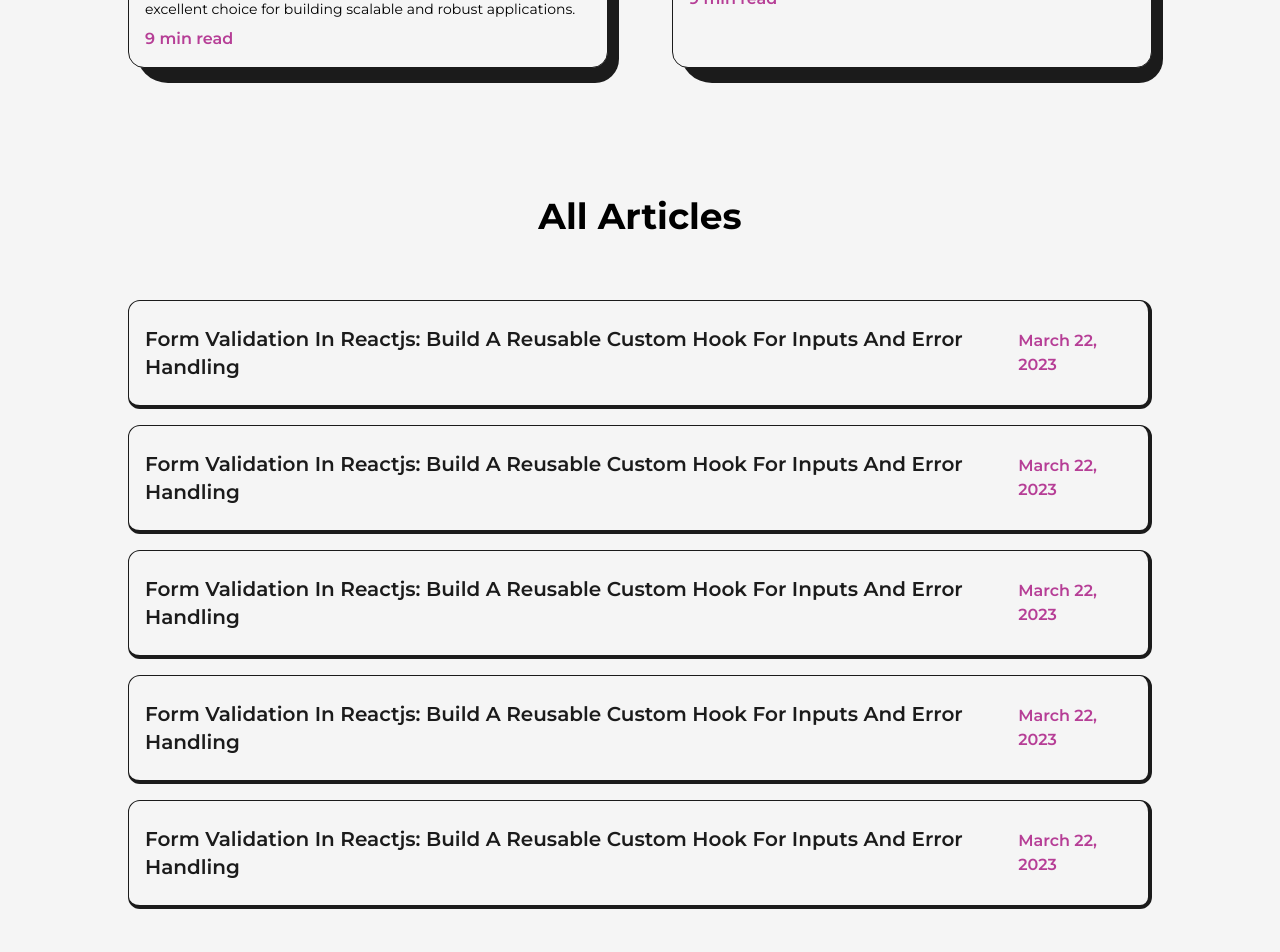
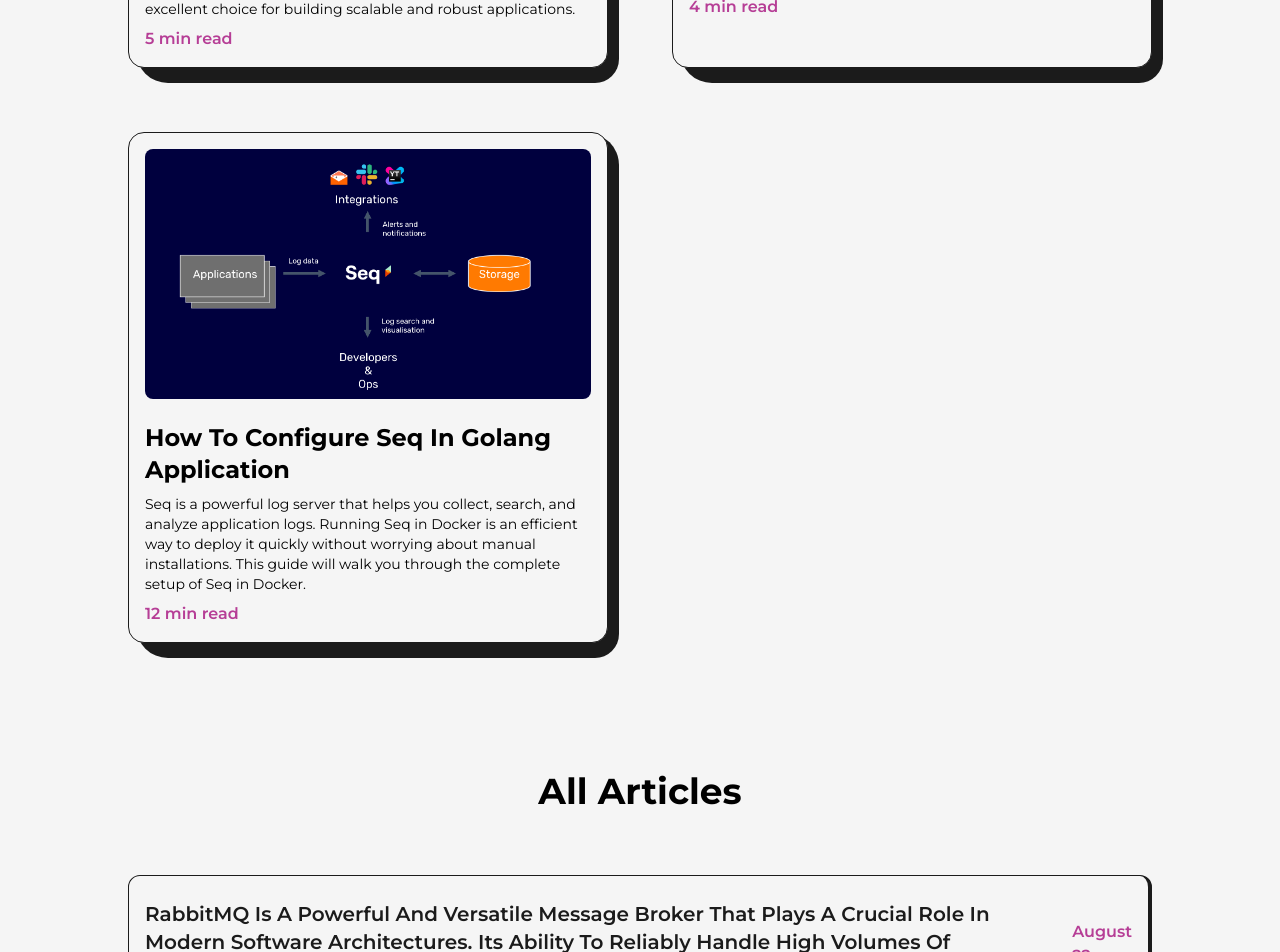
Before and after one commit to DrCodeNinja/MyProtfolio, a Next.js app: page /articles in a window 1280 px wide. Shown: the part 860-1812 px from the top of the page. Built offline with nearby package versions, Linux system fonts and the light colour scheme.

Commit message:
Dasun_09_02|13_37

```diff
--- a/src/pages/articles.js
+++ b/src/pages/articles.js
@@ -5,8 +5,8 @@
 import Link from "next/link";
 import React, { useRef } from "react";
 import article1 from "../../public/images/articles/rabitmq.jpg";
-import article2 from "../../public/images/articles/create loading screen in react js.jpg";
-import article3 from "../../public/images/articles/create modal component in react using react portals.png";
+import article2 from "../../public/images/articles/nestjs.jpg";
+import article3 from "../../public/images/articles/seq.png";
 import article4 from "../../public/images/articles/form validation in reactjs using custom react hook.png";
 import article5 from "../../public/images/articles/smooth scrolling in reactjs.png";
 import { motion, useMotionValue } from "framer-motion";
@@ -118,17 +118,25 @@
             <FeaturedArticles
               title="This guide provides step-by-step instructions to install RabbitMQ on various platforms"
               summary="RabbitMQ is a powerful and versatile message broker that plays a crucial role in modern software architectures. Its ability to reliably handle high volumes of messages, support flexible routing, and integrate with various protocols makes it an excellent choice for building scalable and robust applications."
-              time="9 min read"
-              link={"/"}
+              time="5 min read"
+              link={
+                "https://github.com/DrCodeNinja/RabbitMQ-Comprehensive-Guide"
+              }
               img={article1}
             />
             <FeaturedArticles
-              title="Build A Custom Pagination Component In Reactjs From Scratch"
-              summary="Learn how to build a custom pagination component in ReactJS from scratch.
-            Follow this step-by-step guide to integrate Pagination component in your ReactJS project."
-              time="9 min read"
-              link={"/"}
+              title="Guide for installation of NestJS on your local machine"
+              summary="NestJS provides a modern, robust framework for building scalable and maintainable server-side applications in Node.js. Its combination of TypeScript, modular architecture, and a vibrant ecosystem makes it an excellent choice for developers at all levels."
+              time="4 min read"
+              link={"https://github.com/DrCodeNinja/NestJS-Comprehensive-Guide"}
               img={article2}
+            />
+            <FeaturedArticles
+              title="How to Configure Seq in Golang Application"
+              summary="Seq is a powerful log server that helps you collect, search, and analyze application logs. Running Seq in Docker is an efficient way to deploy it quickly without worrying about manual installations. This guide will walk you through the complete setup of Seq in Docker."
+              time="12 min read"
+              link={"https://github.com/DrCodeNinja/How-Setup-Seq-In-Golang"}
+              img={article3}
             />
           </ul>
           <h2 className="w-full my-16 mt-32 text-4xl font-bold text-center">
@@ -137,42 +145,28 @@
           <ul>
             <Articles
               title={
-                "Form Validation In Reactjs: Build A Reusable Custom Hook For Inputs And Error Handling"
+                "RabbitMQ is a powerful and versatile message broker that plays a crucial role in modern software architectures. Its ability to reliably handle high volumes of messages, support flexible routing, and integrate with various protocols makes it an excellent choice for building scalable and robust applications."
               }
-              date={"March 22, 2023"}
-              link={"/"}
-              img={article3}
+              date={"August 22, 2024"}
+              link={
+                "https://github.com/DrCodeNinja/RabbitMQ-Comprehensive-Guide"
+              }
+              img={article1}
             />
             <Articles
               title={
-                "Form Validation In Reactjs: Build A Reusable Custom Hook For Inputs And Error Handling"
+                "NestJS provides a modern, robust framework for building scalable and maintainable server-side applications in Node.js. Its combination of TypeScript, modular architecture, and a vibrant ecosystem makes it an excellent choice for developers at all levels."
               }
-              date={"March 22, 2023"}
-              link={"/"}
-              img={article4}
+              date={"August 26, 2024"}
+              link={"https://github.com/DrCodeNinja/NestJS-Comprehensive-Guide"}
+              img={article2}
             />
             <Articles
               title={
-                "Form Validation In Reactjs: Build A Reusable Custom Hook For Inputs And Error Handling"
+                "Seq is a powerful log server that helps you collect, search, and analyze application logs. Running Seq in Docker is an efficient way to deploy it quickly without worrying about manual installations. This guide will walk you through the complete setup of Seq in Docker."
               }
-              date={"March 22, 2023"}
-              link={"/"}
-              img={article5}
-            />
-            <Articles
-              title={
-                "Form Validation In Reactjs: Build A Reusable Custom Hook For Inputs And Error Handling"
-              }
-              date={"March 22, 2023"}
-              link={"/"}
-              img={article3}
-            />
-            <Articles
-              title={
-                "Form Validation In Reactjs: Build A Reusable Custom Hook For Inputs And Error Handling"
-              }
-              date={"March 22, 2023"}
-              link={"/"}
+              date={"August 26, 2024"}
+              link={"https://github.com/DrCodeNinja/How-Setup-Seq-In-Golang"}
               img={article3}
             />
           </ul>
```
Also changed, not shown: public/images/articles/nestjs.jpg (added), public/images/articles/seq.png (added).
